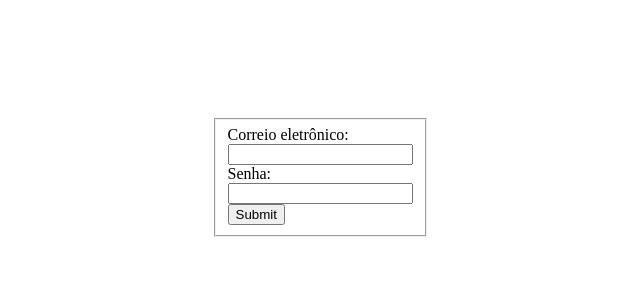
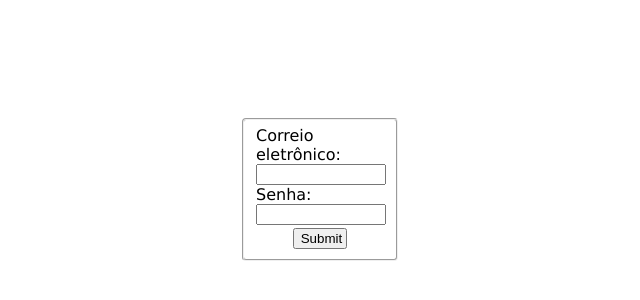
Before and after one commit to caius-caesaris/trabalho-de-conclusao-de-ano, a plain HTML site: page index.html in a window 1280 px wide. Shown: the part 162-462 px from the top of the page, without its empty margins (320-960 px from the left). Drawn offline with nearby package versions, Linux system fonts and the light colour scheme.

Commit message:
feat: página de login e css

```diff
--- a/css/login.css
+++ b/css/login.css
@@ -1,9 +1,28 @@
+html {
+    font-family: 'Lucida Sans', 'Lucida Sans Regular', 'Lucida Grande', 'Lucida Sans Unicode', Verdana, sans-serif;
+}
+
 fieldset {
     margin: auto;
     margin-top: 35vh;
     width: 10vw;
     height: 100%;
+    border-radius: 4px;
+}
+
+form {
     display: flex;
+    flex-wrap: wrap;
     justify-content: center;
     align-items: center;
 }
+
+#submit {
+    display: flex;
+    justify-content: center;
+    padding-top: 3%;
+}
+
+input {
+    width: 95%;
+}
--- a/index.html
+++ b/index.html
@@ -9,11 +9,17 @@
 <body>
     <fieldset>
         <form>
-            <label for="email">Correio eletrônico:</label> <br>
-            <input type="email" id="input_email" required> <br>
-            <label for="password">Senha:</label> <br>
-            <input type="password" id="input_password"> <br>
-            <input type="submit" id="input_submit">
+            <div>
+                <label for="email">Correio eletrônico:</label> <br>
+                <input type="email" id="input_email" required> <br>
+            </div>
+            <div>
+                <label for="password">Senha:</label> <br>
+                <input type="password" id="input_password" required> <br>
+            </div>
+            <div id="submit">
+                <input type="submit" id="input_submit">
+            </div>
         </form>
     </fieldset>
 </body>
```
